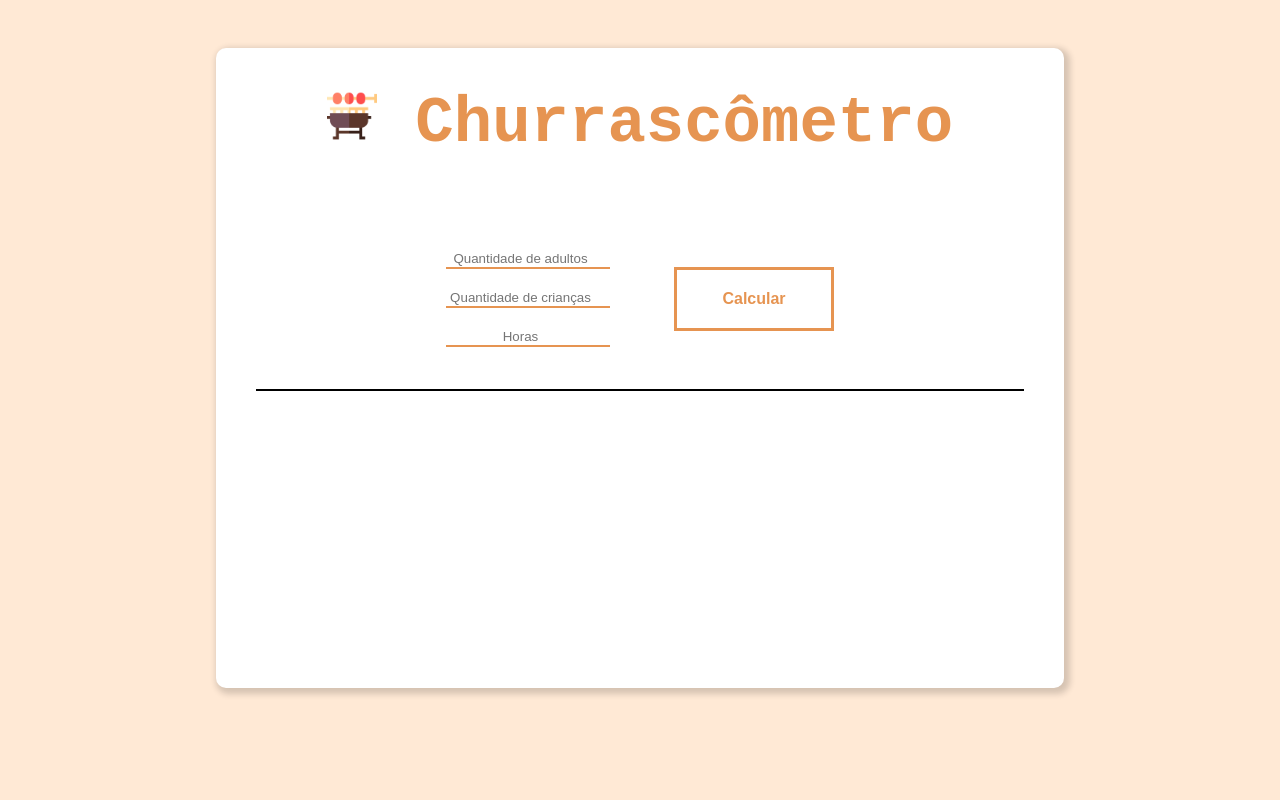
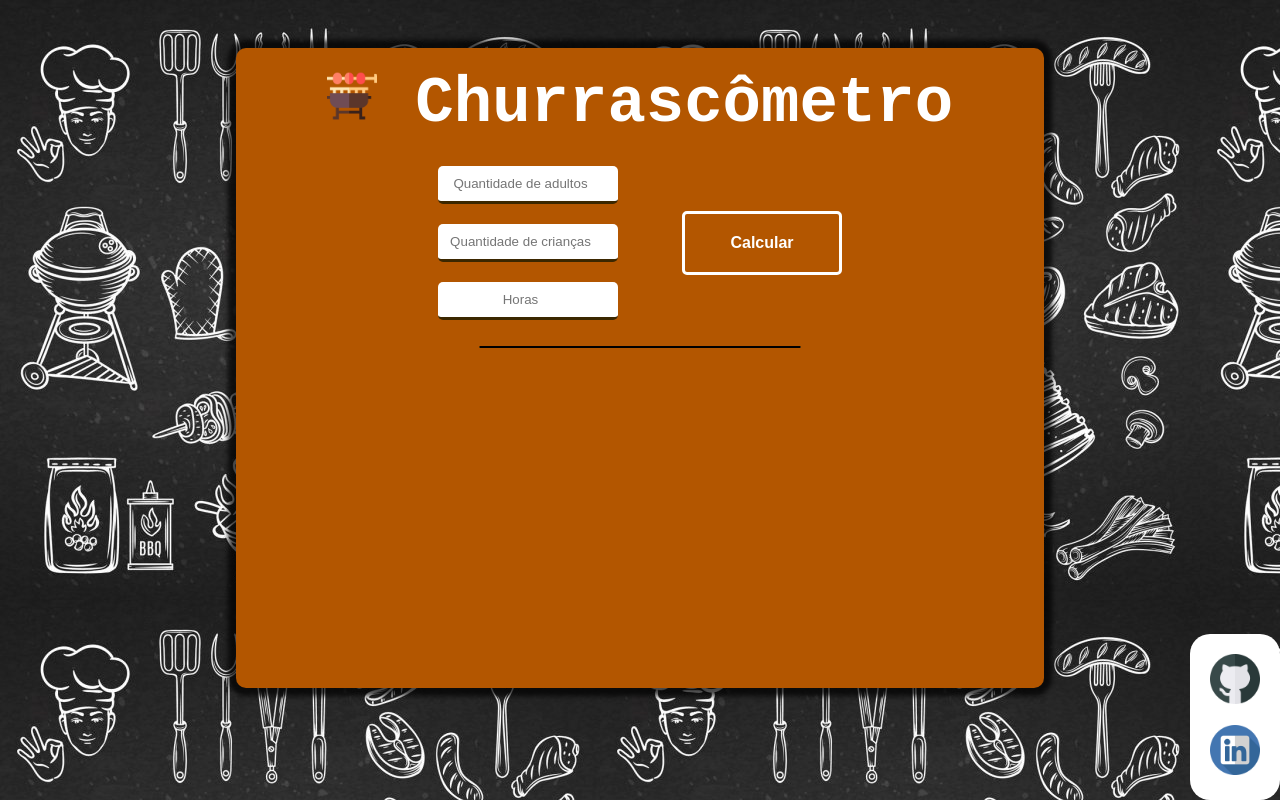
Before and after one commit to gabriel-santi/churrascometro, a plain HTML site: page index.html in a window 1280 px wide. Drawn offline with Linux system fonts and the light colour scheme.

Commit message:
versão final

```diff
--- a/index.html
+++ b/index.html
@@ -10,24 +10,32 @@
 
 <body>
     <div class="container">
-        <div class="title">
+        <section class="title">
             <img src="./assets/churrasco.png" alt="">
             Churrascômetro
-        </div>
-        <div class="inputs">
+        </section>
+        <section class="inputs">
             <div class="inputArea">
                 <input type="number" id='adultos' placeholder='Quantidade de adultos'>
                 <input type="number" id='criancas' placeholder='Quantidade de crianças'>
                 <input type="number" id='horas' placeholder='Horas'>
             </div>
             <button id='calcular'>Calcular</button>
-        </div>
-        <div class="output">
+        </section>
+        <section class="output">
             <ul id="lista">
 
             </ul>
-        </div>
+        </section>
     </div>
+    <footer>
+        <a href="https://github.com/gabriel-santi" target='_blank'>
+            <img src="./assets/github.png" alt="">
+        </a>
+        <a href='https://www.linkedin.com/in/gabriel-santiago-b680a5206/' target='_blank'>
+            <img src="./assets/linkedin.png" alt="">
+        </a>
+    </footer>
     <script src="./script.js"></script>
 </body>
 
--- a/script.js
+++ b/script.js
@@ -29,9 +29,9 @@ function calculaComida(adultos, criancas, horas) {
     }
 
     const comidas = {
-        carne: `${carne}mg de carne`,
-        cerva: `${cerva}ml de cerva`,
-        refri: `${refri}ml de refrigerante`
+        carne: `${carne / 1000} Kg de carne`,
+        cerva: `${cerva / 1000} L de cerva`,
+        refri: `${refri / 1000} L de refrigerante`
     }
 
     mostraLista(comidas)
@@ -40,8 +40,8 @@ function calculaComida(adultos, criancas, horas) {
 function mostraLista(ingredientes) {
     const lista = document.getElementById('lista')
     lista.innerHTML = `
-    <h2>Ingredientes:</h2>
-    <li>${ingredientes.carne}</li>
-    <li>${ingredientes.cerva}</li>
-    <li>${ingredientes.refri}</li>`
+    <h2>Sugestão:</h2>
+    <li><img src='./assets/meat.png'>${ingredientes.carne}</li>
+    <li><img src='./assets/beer.png'>${ingredientes.cerva}</li>
+    <li><img src='./assets/cola.png'>${ingredientes.refri}</li>`
 }
--- a/style.css
+++ b/style.css
@@ -1,19 +1,24 @@
 body{
     margin: 0;
     padding: 0;
-    background-color: rgb(255, 233, 213);
     font-family: 'Courier New', Courier, monospace;
+    background-image: url('./assets/churras-bg.jpg');
+    overflow: hidden;
+}
+
+*{
+    border-radius: 5px;
 }
 
 .container{
-    background-color: #FFF;
+    background-color: rgb(179, 86, 0);
     border-radius: 10px;
-    box-shadow: 3px 3px 6px 3px rgba(0, 0, 0, 0.164);
+    box-shadow:  0 0 5px 8px rgba(0, 0, 0, 0.712);
 
     width: 60vw;
-    height: 70vh;
+    height: 75vh;
     margin: 3rem auto;
-    padding: 40px;
+    padding: 20px;
 
     text-align: center;
     display: flex;
@@ -26,13 +31,13 @@ img{
 }
 
 .title{
-    color: rgb(230, 148, 81);
+    color: rgb(255, 255, 255);
     font-weight: 700;
     font-size: 4rem;
 }
 
 .inputs{
-    margin: 5rem 0 1rem 0;
+    margin: 1rem 0 0 0;
     justify-content: center;
     display: flex;
     flex-direction: row;
@@ -46,11 +51,22 @@ img{
 }
 
 input{
+    background-color: rgb(255, 255, 255);
+    border: none;
+    border-bottom: 3px solid rgb(59, 39, 0);
+
     text-align: center;
+
     width: 10rem;
+    padding: 10px;
     margin: 10px 0;
-    border: none;
-    border-bottom: 2px solid rgb(230, 148, 81);
+
+    transition: 0.2s;
+}
+
+input:focus{
+    outline: 0;
+    transform: scale(1.2);
 }
 
 button{
@@ -62,21 +78,52 @@ button{
     font-weight: 700;
     font-size: 1rem;
 
-    background-color: #FFF;
-    color: rgb(230, 148, 81);
-    border: 3px solid rgb(230, 148, 81);
+    background-color: rgb(179, 86, 0);
+    color: #FFF;
+    border: 3px solid #FFF;
+    transition: 0.4s;
+}
+
+button:hover{
+    transform: scale(1.2);
 }
 
 ul{
     background-color: rgb(246, 255, 161);
     border: 1px solid black;
+    width: 20rem;
+    margin: 1rem auto;
     padding: 0;
+    text-align: left;
+}
+
+ul>h2{
+    margin: 0;
 }
 
 li{
     padding: 5px;
     border-bottom: 2px solid blue;
-    font-size: 1.2rem;
+    font-size: 0.8rem;
     font-weight: 600;
     list-style: none;
 }
+
+li>img{
+    margin-right: 10px;
+    width: 40px;
+}
+
+footer{
+    border-radius: 20px;
+    background-color: #FFF;
+
+    position: fixed;
+    display: flex;
+    flex-direction: column;
+    gap: 1rem;
+
+    right: 0;
+    bottom: 0;
+    padding: 20px;
+}
```
